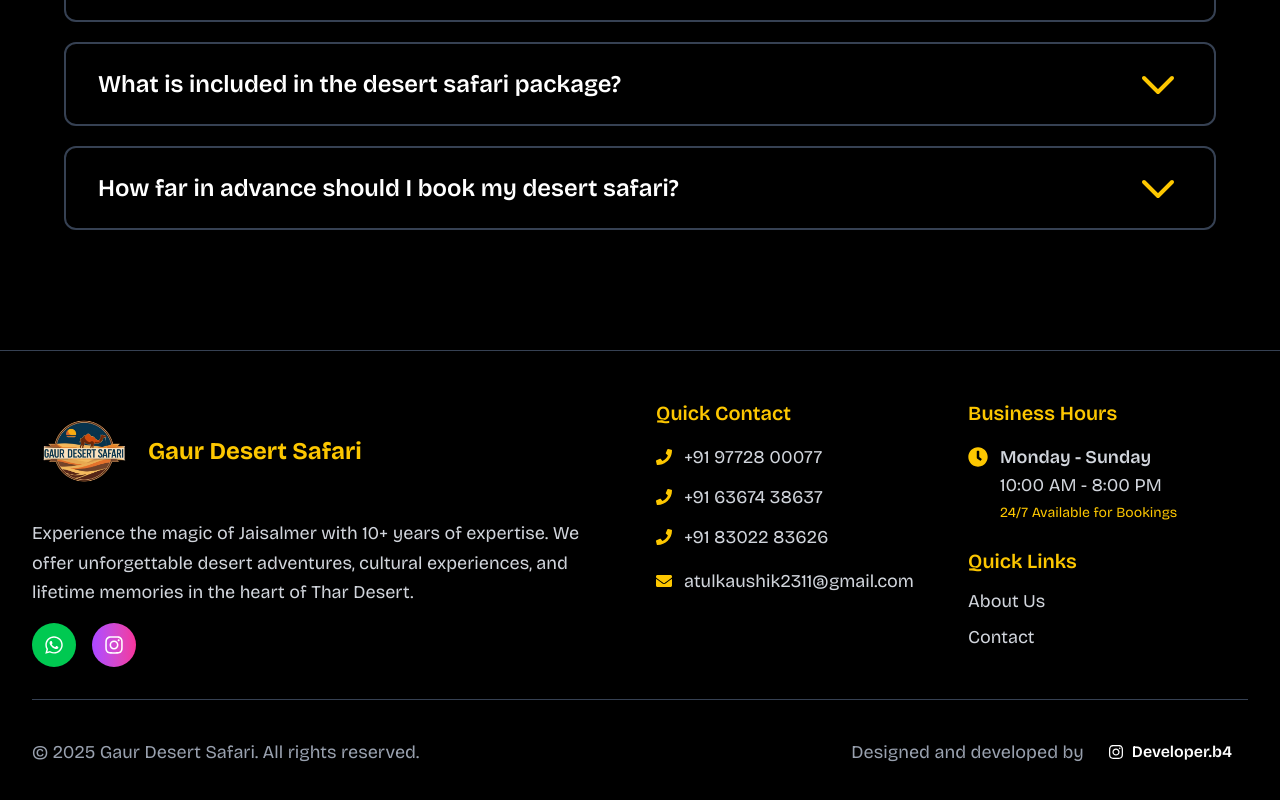
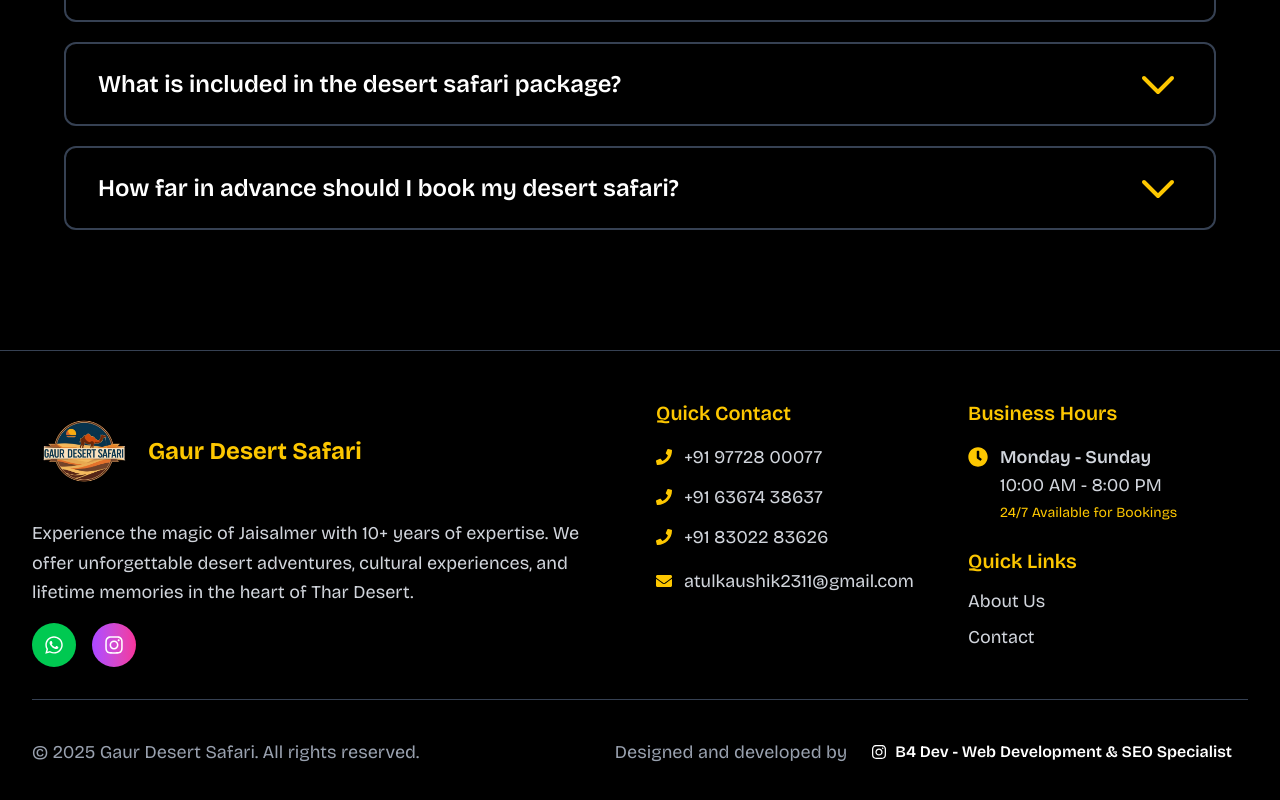
Before and after one commit to atulkaushik01/gaur-desert-safari, a React (Vite) app: page / in a window 1280 px wide. Shown: the part 5380-6180 px from the top of the page. Built offline with nearby package versions, Linux system fonts and the light colour scheme.

Commit message:
footer changes

```diff
--- a/src/components/footer.jsx
+++ b/src/components/footer.jsx
@@ -168,7 +168,7 @@ const Footer = () => {
                 className="cursor-pointer text-white px-4 py-2 rounded-full font-semibold transition-all duration-300 transform hover:scale-105 flex items-center space-x-2"
               >
                 <FaInstagram className="w-4 h-4" />
-                <span>Developer.b4</span>
+                <span>B4 Dev - Web Development & SEO Specialist</span>
               </button>
             </div>
           </div>
```
